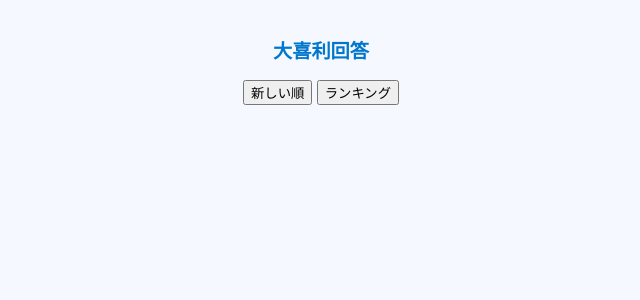
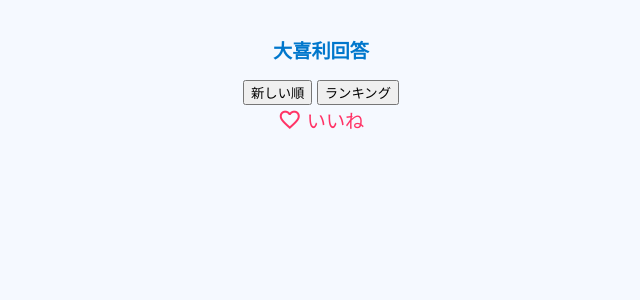
Before and after one commit to shio0418/Hackason, a Flask app: page / in a window 1280 px wide. Shown: the part 347-647 px from the top of the page, without its empty margins (319-959 px from the left). Run offline with Flask 3, Linux system fonts and the light colour scheme; data comes from the database, SQL or seed files in the repository; data that the repository does not hold is empty; some web fonts are replaced.

Commit message:
Update index.html

```diff
--- a/templates/index.html
+++ b/templates/index.html
@@ -42,6 +42,11 @@
     </div>
     <div id="replies"></div>
 
+    <!-- いいねボタンアイコン -->
+    <button class="like-btn">
+      <span class="material-symbols-outlined">favorite</span> いいね
+    </button>
+
     <script src="{{ url_for('static', filename='js/main.js') }}"></script>
   </body>
 </html>
```
